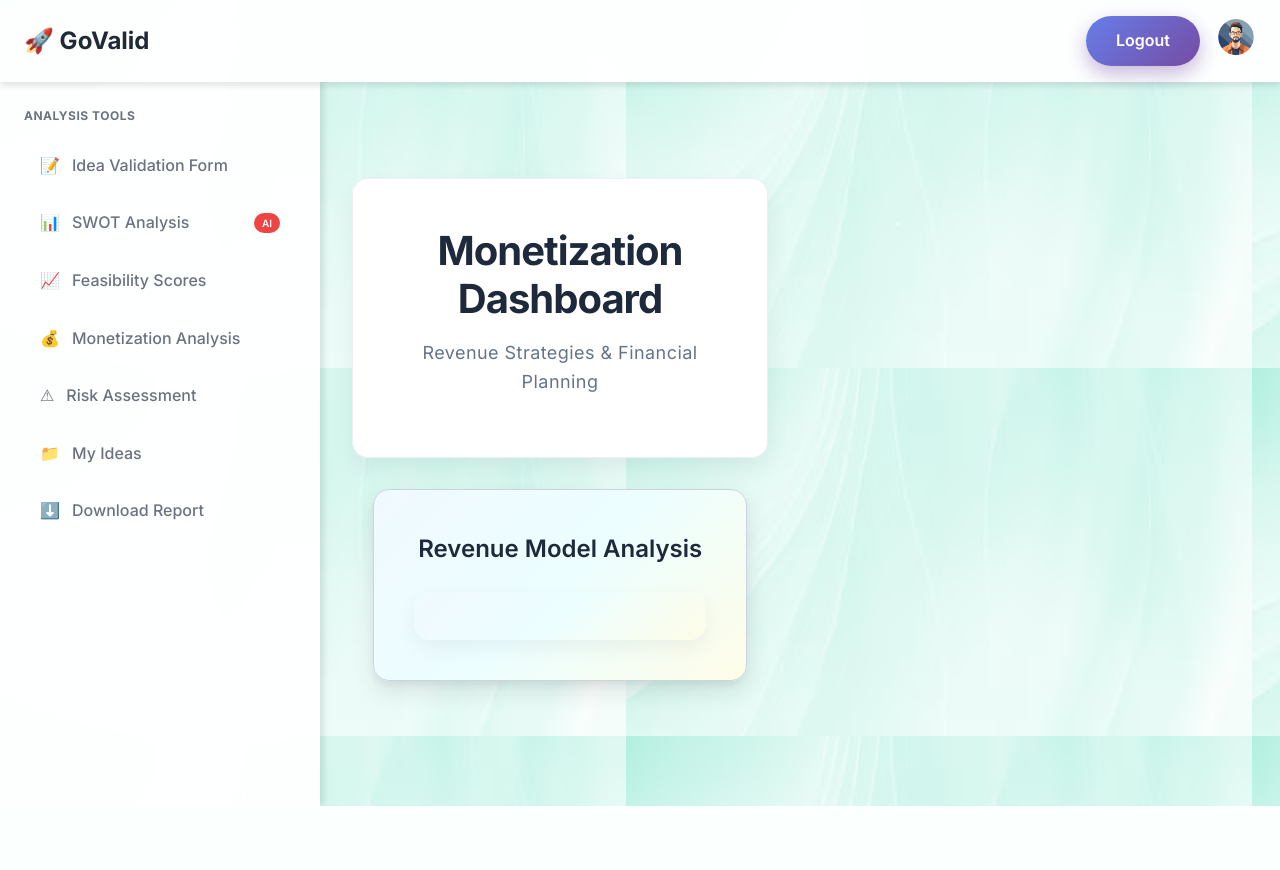
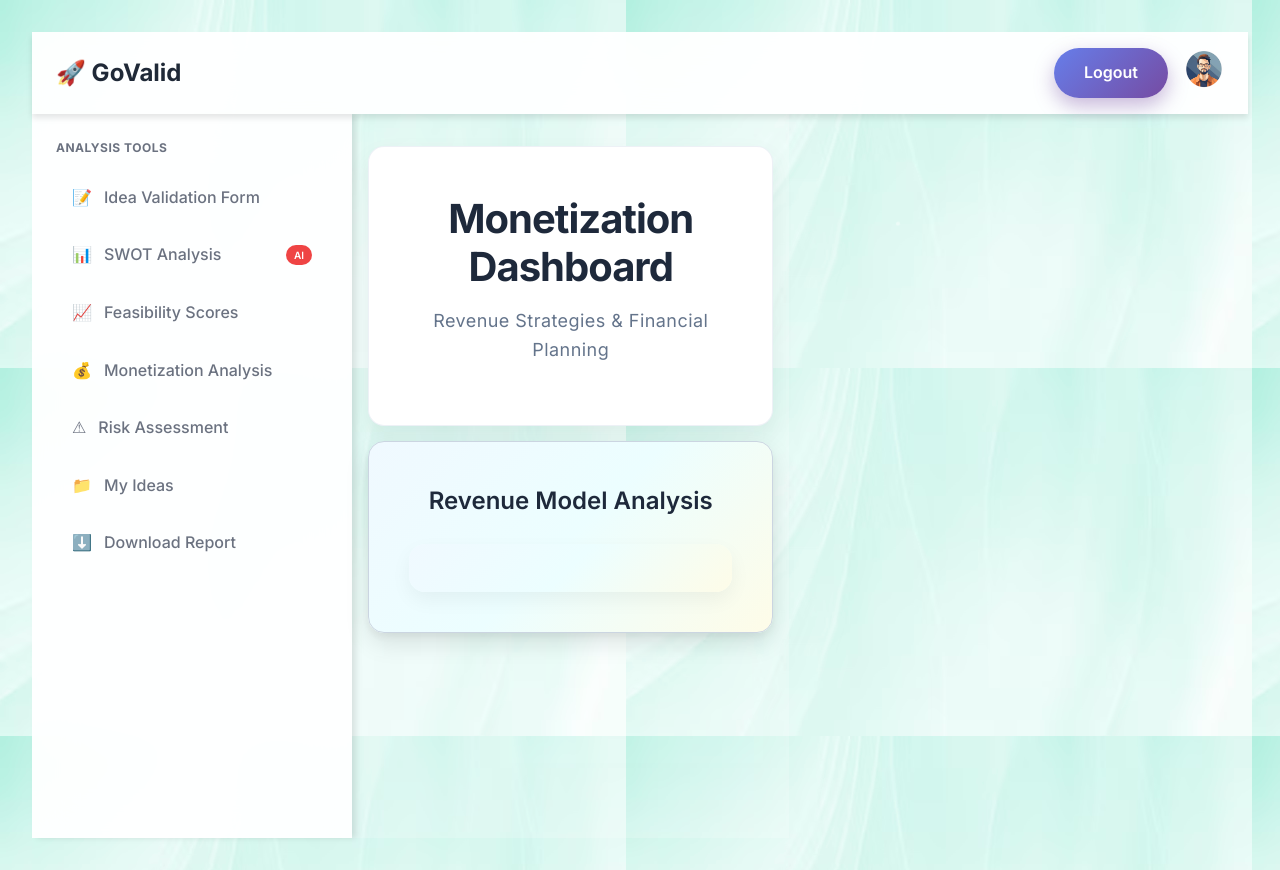
Before and after one commit to yash191stack/GoValid, a Django app: template templates/dashboard/Monetization.html in a window 1280 px wide. Before the commit the page ends 806 px from the top, so only its background shows below. Run offline with Django 5.2, Linux system fonts and the light colour scheme; the template is opened without the code that fills it, so the values that code supplies are empty.

Commit message:
kuch nhi

```diff
--- a/static/css/monetization.css
+++ b/static/css/monetization.css
@@ -1,3 +1,4 @@
+/* Clean Monetization Dashboard - Pattern Style */
 /* Clean Monetization Dashboard - Pattern Style */
 
 * {
@@ -13,32 +14,36 @@ body {
     min-height: 100vh;
     color: #334155;
     line-height: 1.6;
+    display: block;
+    padding: 2rem;
 }
 
-/* Main Container */
+/* Main Container - Fixed */
 .container {
-    width: 90%;
-    max-width: 1400px;
-    margin: 2rem auto;
+    width: 100%;
+    max-width: none; /* Increased max-width */
+    margin: 0 auto;
     padding: 2rem;
-    text-align: center; /* ✅ Center text and inline elements */
+    display: block;
+
 }
 
-/* Heading Section */
+/* Heading Section - Fixed */
 .heading-section {
+    width: 900%; /* Full width within container */
+    max-width: 900px; /* Controlled max-width */
     padding: 3rem 2rem;
     border-radius: 16px;
     text-align: center;
     margin: 2rem auto;
     transition: all 0.3s cubic-bezier(0.16, 1, 0.3, 1);
-    opacity: 0;
-    transform: translateY(-20px);
+    opacity: 1; /* Changed from 0 to 1 for immediate visibility */
+    transform: translateY(0); /* Reset transform */
     position: relative;
     background: #ffffff;
     backdrop-filter: blur(8px);
     border: 1px solid rgba(226, 232, 240, 0.6);
     box-shadow: 0 10px 25px rgba(0, 0, 0, 0.06);
-    max-width: 100%;
 }
 
 .heading-section:hover {
@@ -68,10 +73,10 @@ body {
     text-align: center;
 }
 
-/* Data Box with Pattern */
+/* Data Box - Fixed */
 .data-box {
-    width: 90%;
-    max-width: 1200px;
+    width: 90%; /* Full width within container */
+    max-width: 900px; /* Controlled max-width */
     background: linear-gradient(135deg, #f0f9ff 0%, #ecfeff 50%, #fefce8 100%);
     background-size: cover;
     background-blend-mode: overlay;
@@ -82,10 +87,11 @@ body {
         0 10px 25px rgba(0, 0, 0, 0.1),
         0 4px 10px rgba(0, 0, 0, 0.05);
     position: relative;
-    opacity: 0;
-    transform: translateY(20px);
+    opacity: 1; /* Changed from 0 to 1 for immediate visibility */
+    transform: translateY(0); /* Reset transform */
     transition: all 0.6s cubic-bezier(0.16, 1, 0.3, 1);
     text-align: center;
+    display:block;
     margin: 2rem auto;
 }
 
@@ -103,10 +109,27 @@ body {
 .data-box::before {
     content: none;
 }
-.heading-section::before,
-.data-box::before {
-    background: transparent !important;
-    width: 0 !important;
+
+/* Animation Classes - Add these to your HTML elements for smooth entry */
+.fade-in {
+    animation: fadeInUp 0.8s ease-out forwards;
+}
+
+@keyframes fadeInUp {
+    from {
+        opacity: 0;
+        transform: translateY(20px);
+    }
+    to {
+        opacity: 1;
+        transform: translateY(0);
+    }
+}
+.heading-section,
+.data-box {
+    width: 100%;
+    max-width: 800px;  /* ✅ Fixed width to allow centering */
+    margin: 1rem auto;
 }
 
 /* Placeholder - Transparent Clean Look */
--- a/templates/dashboard/Monetization.html
+++ b/templates/dashboard/Monetization.html
@@ -12,7 +12,8 @@
 {% endblock %}
 
 {% block body %}
-<div class="container">
+
+<div class="container" style="max-width:800px; margin:0 auto; padding:1rem; background: rgba(255,255,255,0.2);">
     <div class="heading-section">
         <h1>Monetization Dashboard</h1>
         <p>Revenue Strategies & Financial Planning</p>
```
Also changed, not shown: db.sqlite3, static/css/dashboard.css (line endings or trailing spaces).
